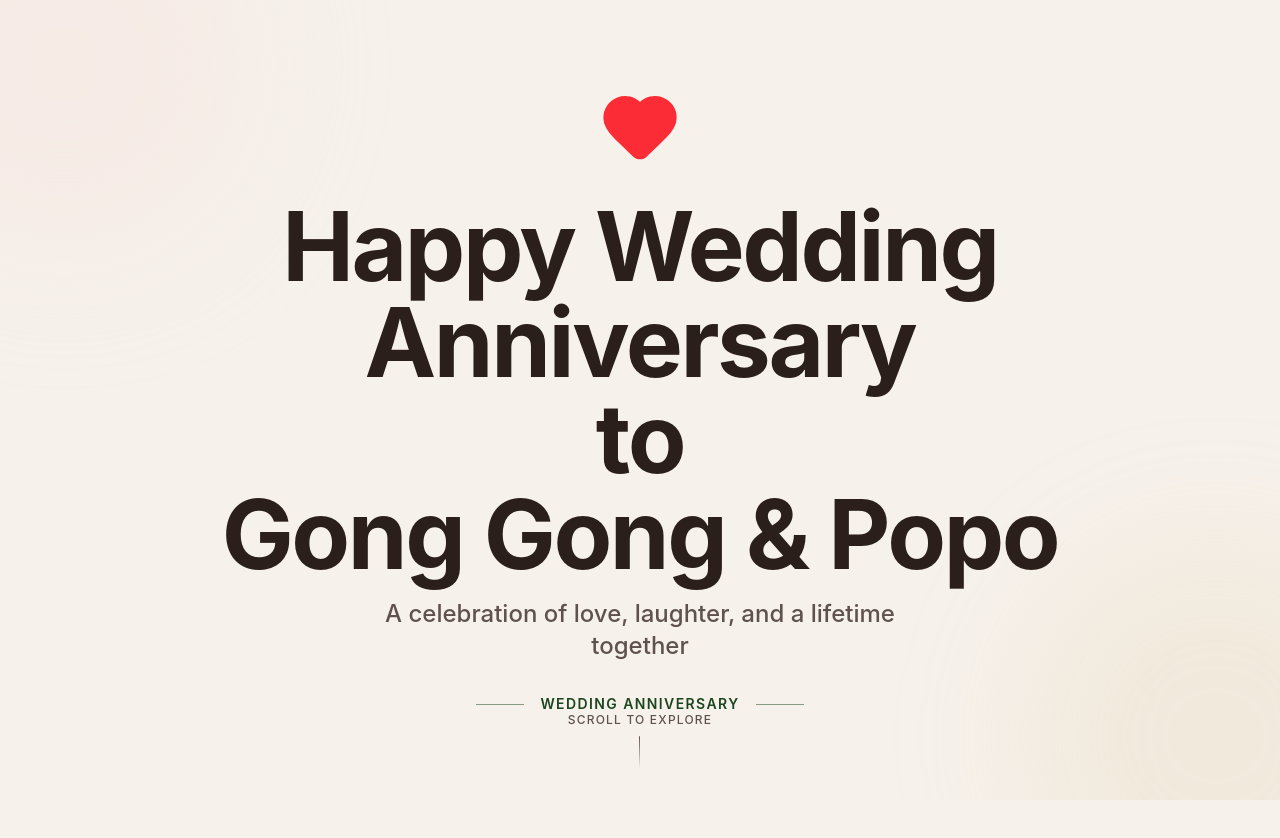
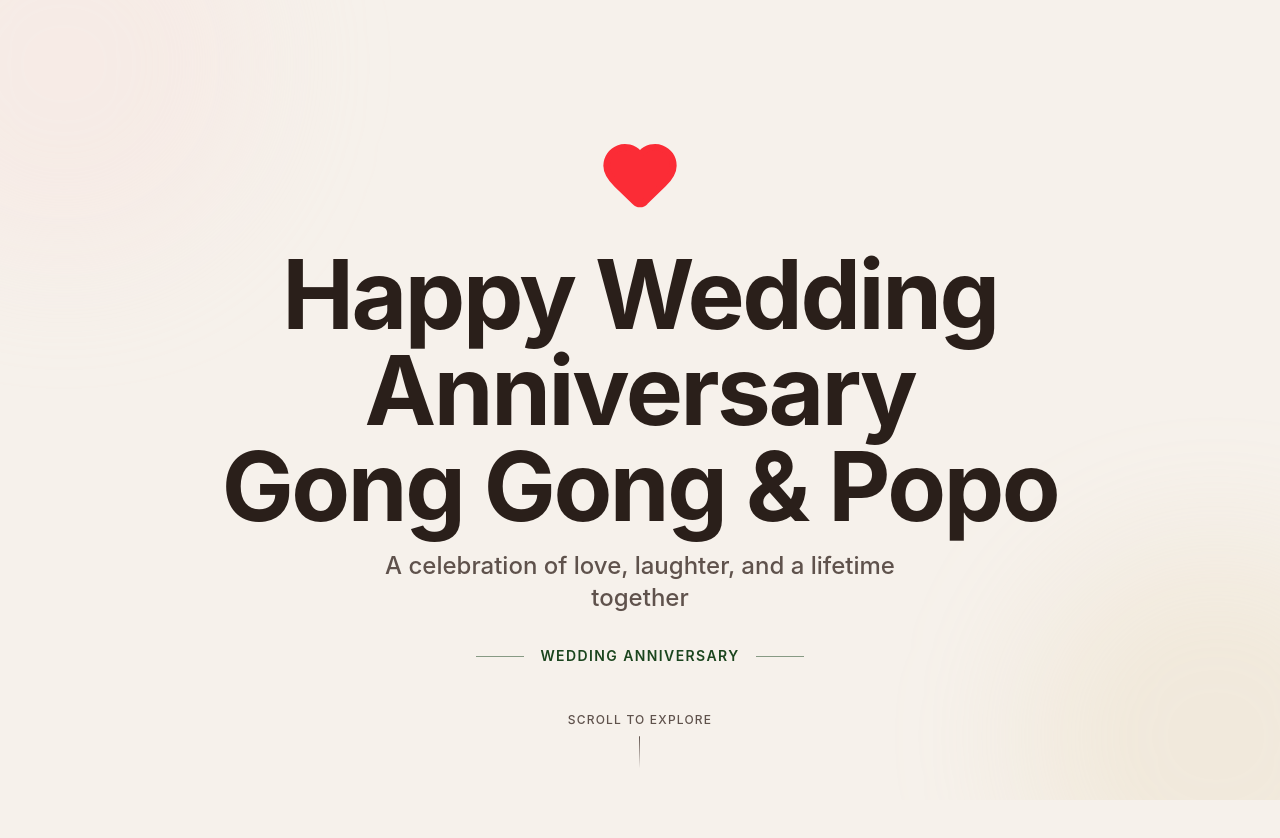
Before and after one commit to g-denn/photobookv2, a Next.js app: page / in a window 1280 px wide. Shown: the top 838 px of the page. Built offline with nearby package versions, Linux system fonts and the light colour scheme.

Commit message:
Remove 'to' line from hero title, keep Gong Gong & Popo on one line

```diff
--- a/components/photobook/hero-section.tsx
+++ b/components/photobook/hero-section.tsx
@@ -125,8 +125,7 @@ export function HeroSection() {
           className="mb-4 text-4xl font-bold tracking-tight text-foreground sm:text-5xl md:text-7xl lg:text-8xl"
         >
           <span className="block">Happy Wedding Anniversary</span>
-          <span className="block">to</span>
-          <span className="block">Gong Gong &amp; Popo</span>
+          <span className="block whitespace-nowrap">Gong&nbsp;Gong &amp; Popo</span>
         </h1>
 
         <p
```
